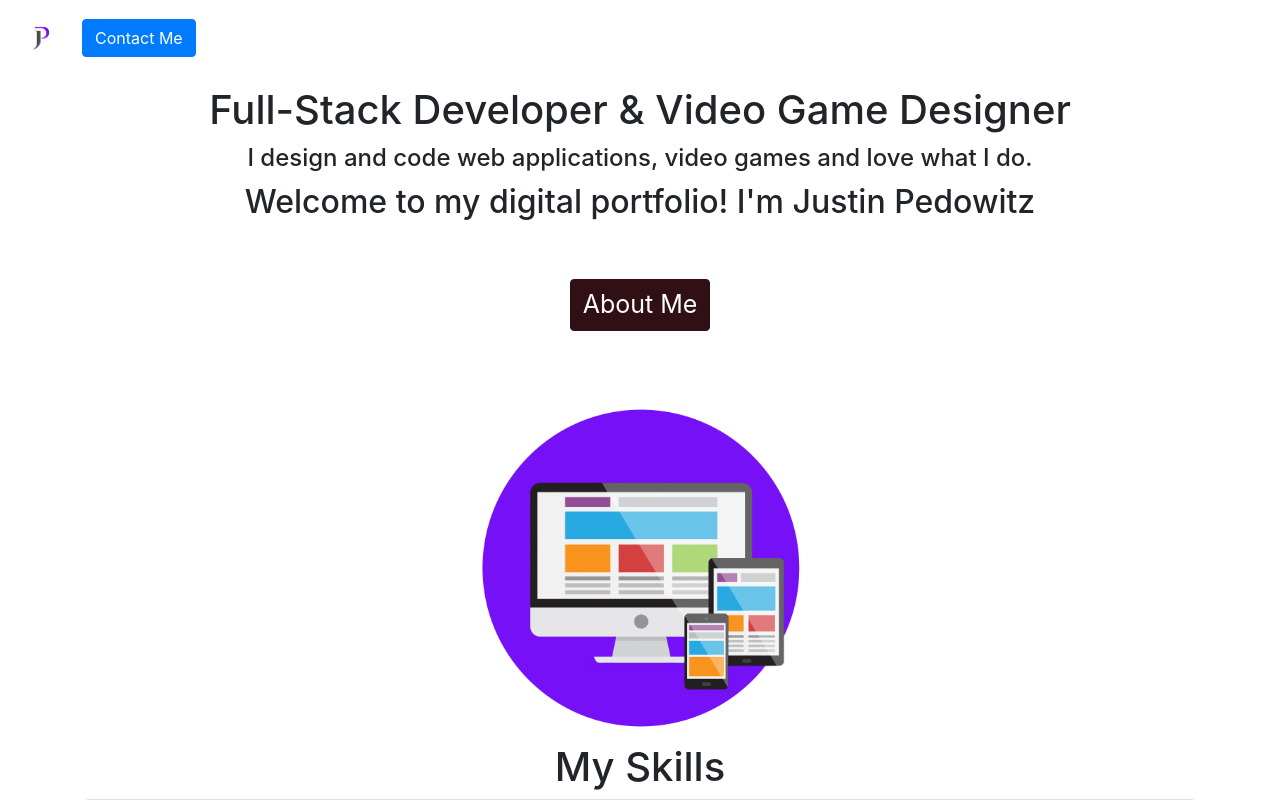
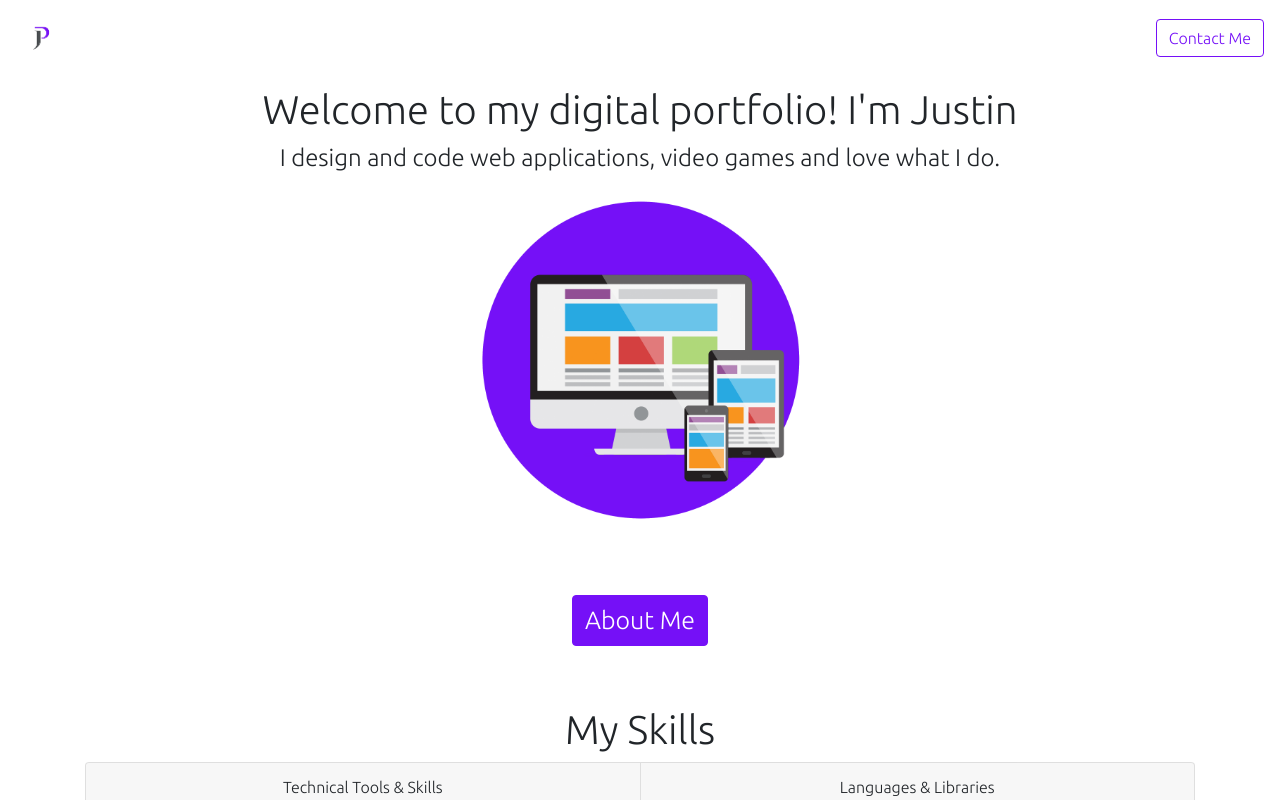
Before and after one commit to Juicester/portfolio, a React (Create React App) app: page / in a window 1280 px wide. Shown: the top 800 px of the page. Built offline with nearby package versions, Linux system fonts and the light colour scheme.

Commit message:
fixed header, button and text css

```diff
--- a/public/index.html
+++ b/public/index.html
@@ -10,8 +10,8 @@
 			content="Web site created using create-react-app"
 		/>
 		<link
+			href="https://fonts.googleapis.com/css2?family=Ubuntu:wght@300&display=swap"
 			rel="stylesheet"
-			href="https://cdnjs.cloudflare.com/ajax/libs/font-awesome/5.14.0/css/fontawesome.min.css"
 		/>
 		<!--
       manifest.json provides metadata used when your web app is installed on a
--- a/src/App.css
+++ b/src/App.css
@@ -1,6 +1,6 @@
 .App {
 	text-align: center;
-	/* background-color: mediumvioletred; */
+	font-family: 'Ubuntu', sans-serif;
 }
 
 /* .App-logo {
--- a/src/components/About/About.css
+++ b/src/components/About/About.css
@@ -1,17 +1,16 @@
 .modal-button {
 	margin: 50px;
-	background-color: #301014;
-	border-color: #301014;
 	color: white;
+	border-color: #7510f7;
+	background-color: #7510f7;
 	font-size: 25px;
 }
 
 .modal-button:hover,
 .add-button:hover {
+	color: #7510f7;
+	border-color: #7510f7;
 	background-color: white;
-	color: #32a501;
-	/* border-color: black; */
-	text-decoration: none;
 }
 .about-container {
 	/* background-color: gray; */
--- a/src/components/About/About.js
+++ b/src/components/About/About.js
@@ -8,7 +8,6 @@ function About() {
 
 	return (
 		<div className='about-container'>
-			<h2>Welcome to my digital portfolio! I'm Justin Pedowitz</h2>
 			<Button
 				className='modal-button'
 				variant='primary'
--- a/src/components/Header/Header.css
+++ b/src/components/Header/Header.css
@@ -1,8 +1,15 @@
 .header-button {
 	/* background-color: burlywood; */
-	float: right;
+	color: #7510f7;
+	border-color: #7510f7;
+	background-color: white;
+}
+.header-button:hover {
+	color: white;
+	border-color: #7510f7;
+	background-color: #7510f7;
 }
 
-/* .header-wrapper {
-	background-color: black;
-} */
+.header-wrapper {
+	background-color: white;
+}
--- a/src/components/Header/Header.js
+++ b/src/components/Header/Header.js
@@ -4,10 +4,11 @@ import { Link } from 'react-router-dom';
 import Navbar from 'react-bootstrap/Navbar';
 import JPLogo from '../../images/JP Logo.png';
 import Button from 'react-bootstrap/Button';
+import Nav from 'react-bootstrap/Nav';
 
 function Header() {
 	return (
-		<Navbar className='header-wrapper'>
+		<Navbar className='header-wrapper' expand='lg'>
 			<Navbar.Brand href='#home'>
 				<img
 					src={JPLogo}
@@ -17,6 +18,7 @@ function Header() {
 					alt='JP Logo'
 				/>
 			</Navbar.Brand>
+			<Nav className='mr-auto'></Nav>
 			<Button inline variant='primary' className='header-button'>
 				Contact Me
 			</Button>
--- a/src/components/Home/Home.js
+++ b/src/components/Home/Home.js
@@ -11,19 +11,19 @@ import Projects from '../Projects/Projects';
 import Skills from '../Skills/Skills';
 import Recent from '../Recent/Recent';
 import Image from 'react-bootstrap/Image';
-import DeviceSet from '../../images/ElectronicDeviceSet.png'
+import DeviceSet from '../../images/ElectronicDeviceSet.png';
 
 function Home() {
 	return (
 		<div className='outer-home'>
 			<h1 className='title-words'>
-				Full-Stack Developer & Video Game Designer
+				Welcome to my digital portfolio! I'm Justin
 			</h1>
 			<h4 className='sub-words'>
 				I design and code web applications, video games and love what I do.
 			</h4>
+			<Image src={DeviceSet} style={{ width: '22rem' }} fluid />
 			<About />
-			<Image src={DeviceSet} style={{ width: '22rem' }} fluid/>
 			<Skills />
 			<Recent />
 			<Projects />
--- a/src/components/ModalAbout/ModalAbout.css
+++ b/src/components/ModalAbout/ModalAbout.css
@@ -1,20 +1,19 @@
 .modal {
-	/* font-family: 'Graduate', cursive; */
-	color: #301014;
+	color: white;
 }
 
 .body-modal {
-	background-color: #f8f4e3;
+	background-color: #7510f7;
 }
 
 .inside-modal-button {
-	background-color: #301014;
-	color: #a2a392;
-	border-color: #301014;
+	background-color: white;
+	color: #7510f7;
+	border-color: white;
 }
 
 .inside-modal-button:hover {
-	color: #301014;
-	background-color: #a2a392;
-	border-color: #a2a392;
+	color: white;
+	background-color: #7510f7;
+	border-color: white;
 }
--- a/src/components/Recent/Recent.css
+++ b/src/components/Recent/Recent.css
@@ -49,7 +49,6 @@
 .recent-card-text {
 	position: absolute;
 	top: 0;
-	/* top: 20; */
 	bottom: 0;
 	left: 0;
 	right: 0;
```
